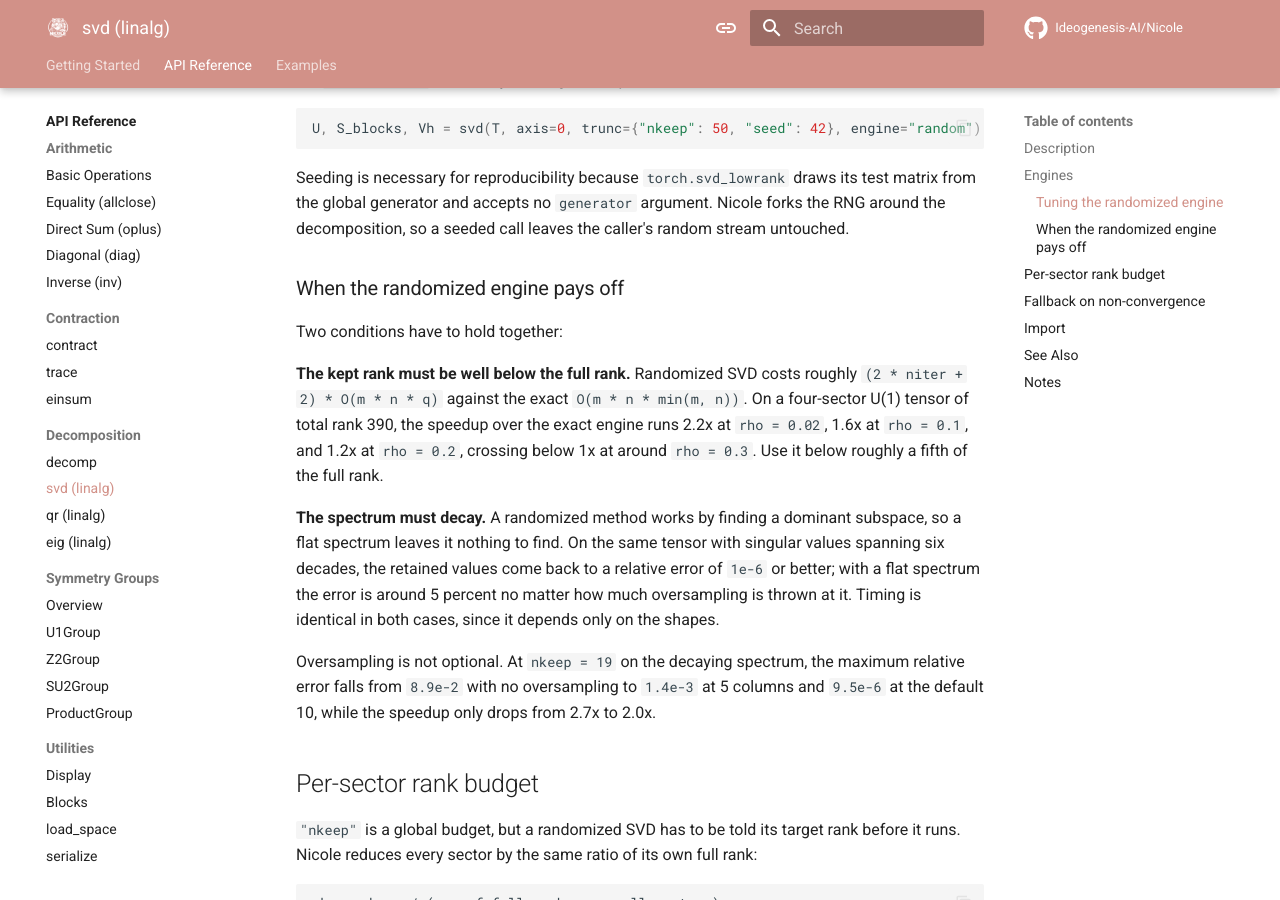
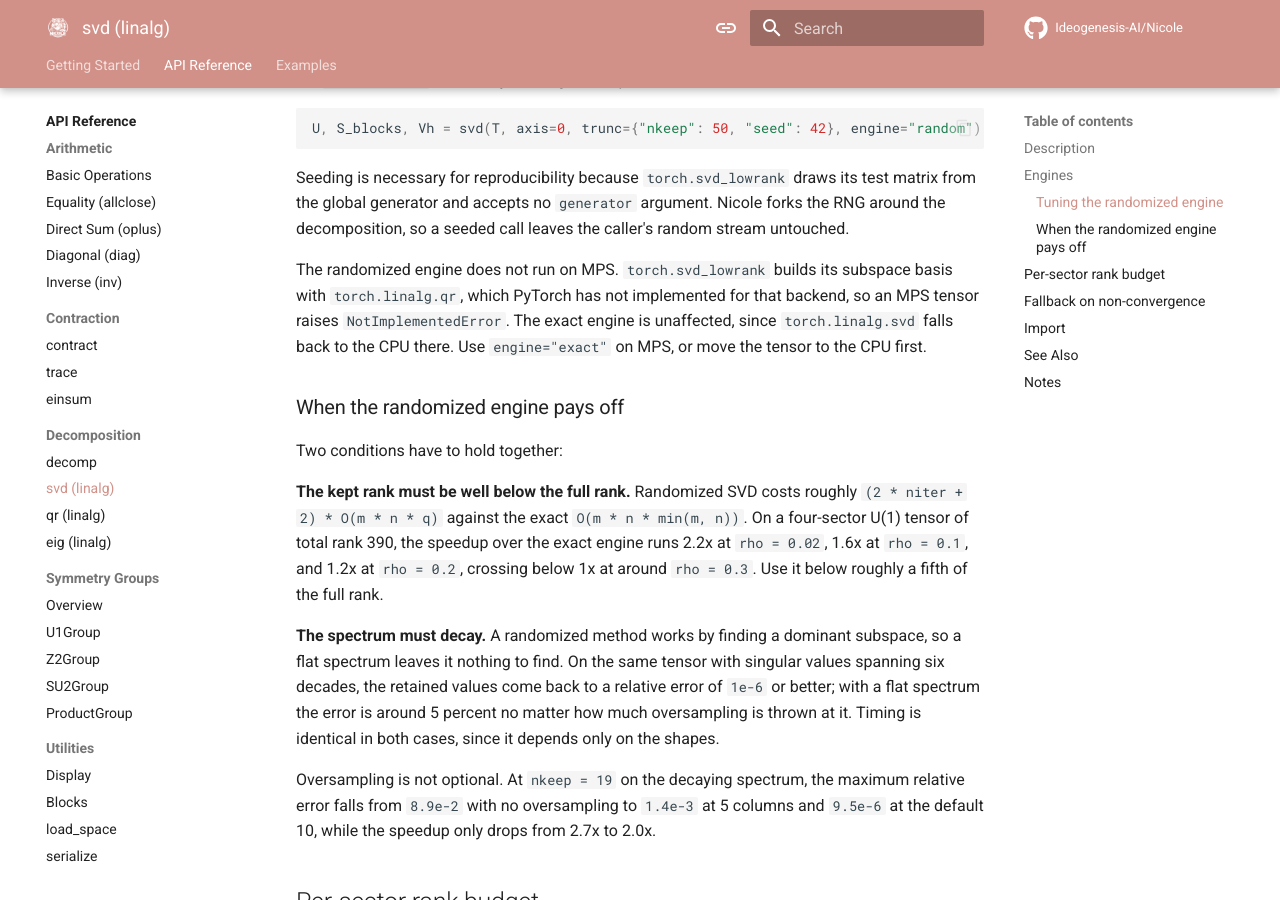
Before and after one commit to Ideogenesis-AI/Nicole, an MkDocs documentation site: the page built from docs/api/decomposition/svd.md, in a window 1280 px wide and 900 px high, scrolled down 1576 px. Built offline with MkDocs 1.6.1 and Material for MkDocs 9.7.7, drawn with Linux system fonts in a browser that asks for light colours; comment, search, counter and statistics services are not loaded; the version menu is left out.

Commit message:
Record that the randomized engine does not run on MPS
torch.svd_lowrank reaches torch.linalg.qr, which PyTorch leaves
unimplemented on MPS, so an MPS tensor raises NotImplementedError instead of
falling back to the CPU the way torch.linalg.svd does. A caller has no way to
anticipate that from the engine description alone, so state it with the
workaround.

````diff
--- a/docs/api/decomposition/svd.md
+++ b/docs/api/decomposition/svd.md
@@ -51,6 +51,8 @@ U, S_blocks, Vh = svd(T, axis=0, trunc={"nkeep": 50, "seed": 42}, engine="random
 ```
 
 Seeding is necessary for reproducibility because `torch.svd_lowrank` draws its test matrix from the global generator and accepts no `generator` argument. Nicole forks the RNG around the decomposition, so a seeded call leaves the caller's random stream untouched.
+
+The randomized engine does not run on MPS. `torch.svd_lowrank` builds its subspace basis with `torch.linalg.qr`, which PyTorch has not implemented for that backend, so an MPS tensor raises `NotImplementedError`. The exact engine is unaffected, since `torch.linalg.svd` falls back to the CPU there. Use `engine="exact"` on MPS, or move the tensor to the CPU first.
 
 ### When the randomized engine pays off
 
````
